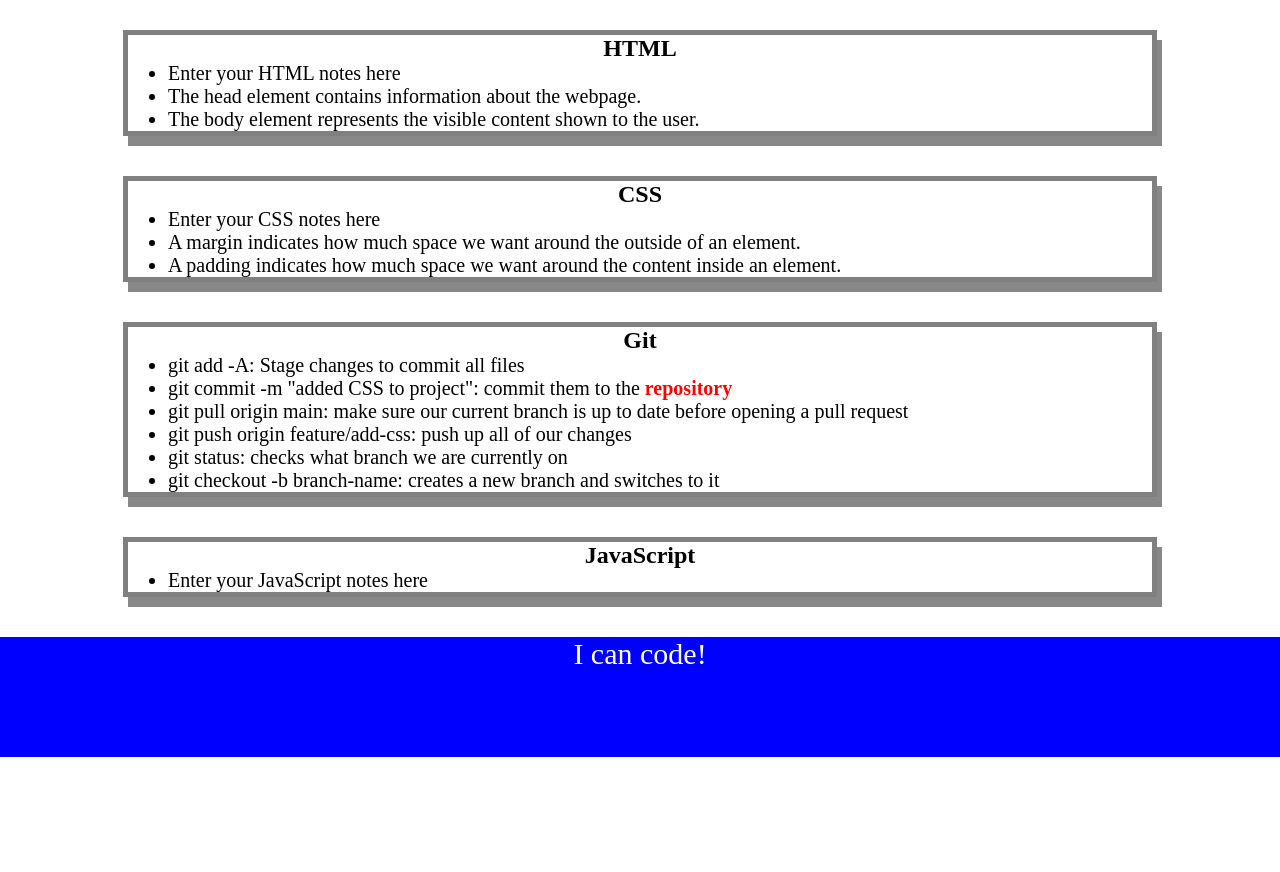
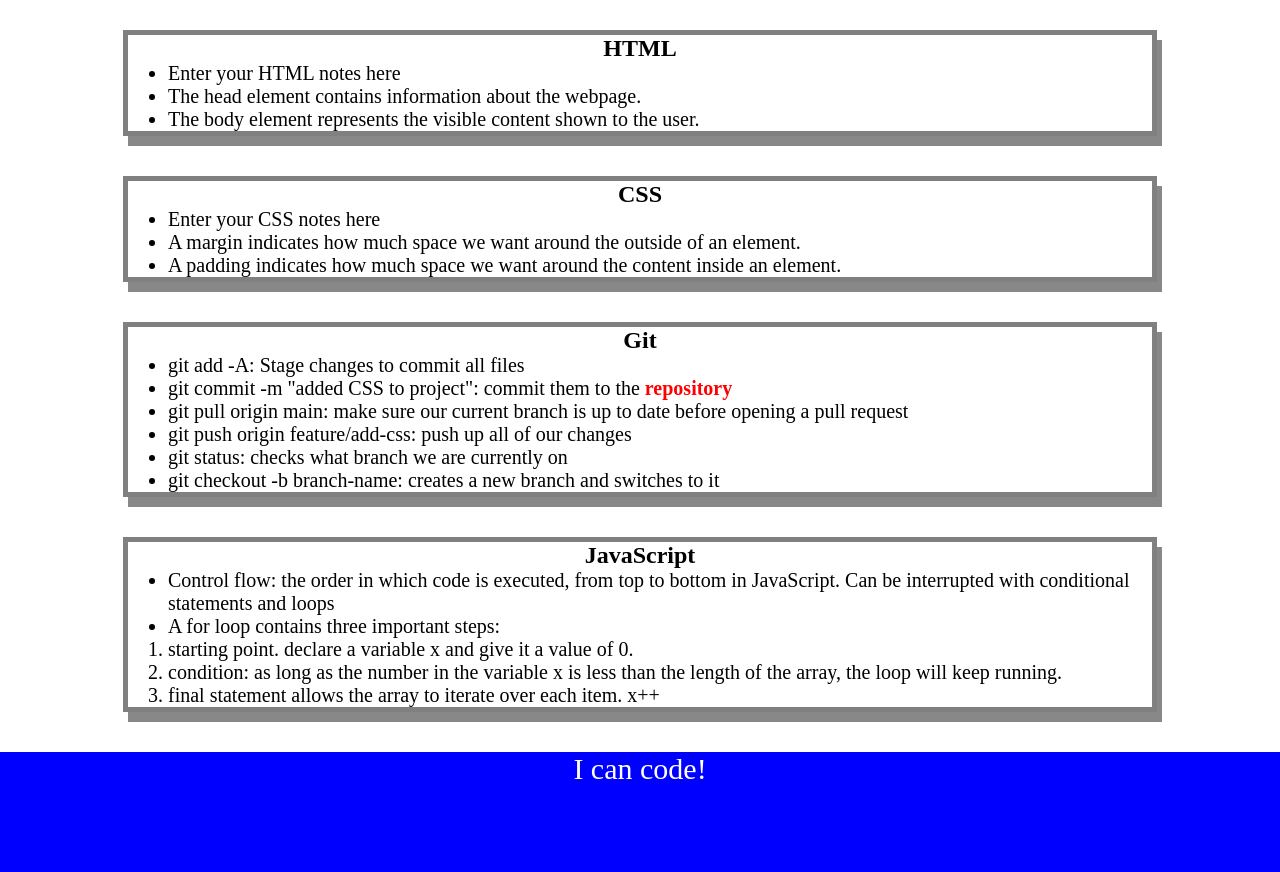
Before and after one commit to Babbalicious/prework-study-guide, a plain HTML site: page index.html in a window 1280 px wide. Shown: the part 130-1002 px from the top of the page. Before the commit the page ends 887 px from the top, so only its background shows below. Drawn offline with Linux system fonts and the light colour scheme.

Commit message:
added javascript file

```diff
--- /dev/null
+++ b/assets/script.js
@@ -0,0 +1,27 @@
+const topics = ['HTML', 'CSS', 'Git', 'JavaScript'];
+
+for (let x = 0; x < topics.length; x++) {
+  console.log(topics[x]);
+}
+
+/*
+if (topic === 'HTML') {
+  console.log("Let's study HTML!");
+} else if (topic === 'CSS') {
+  console.log("Let's study CSS!");
+} else if (topic === 'Git') {
+  console.log("Let's study Git!");
+} else if (topic === 'JavaScript') {
+  console.log("Let's study JavaScript!");
+} else {
+  console.log('Please try again!');
+}
+*/
+
+const shapes = ['triangle', 'square', 'pentagon', 'circle'];
+console.log(shapes[0]);
+console.log(shapes.length);
+
+for (let x = 0; x < shapes.length; x++) {
+  console.log(shapes[x]);
+}
--- a/index.html
+++ b/index.html
@@ -14,6 +14,7 @@
         src="./assets/bowtie-cat.png"
         alt="Profile image of cat wearing a bow tie."
       />
+      <h2>✨ Open the Console to See What's Happening ✨</h2>
     </header>
     <main>
       <section class="card" id="html-section">
@@ -65,12 +66,32 @@
       <section class="card" id="javascript-section">
         <h2>JavaScript</h2>
         <ul>
-          <li>Enter your JavaScript notes here</li>
+          <li>
+            Control flow: the order in which code is executed, from top to
+            bottom in JavaScript. Can be interrupted with conditional statements
+            and loops
+          </li>
+          <li>
+            A for loop contains three important steps:
+            <ol>
+              <li>
+                starting point. declare a variable x and give it a value of 0.
+              </li>
+              <li>
+                condition: as long as the number in the variable x is less than
+                the length of the array, the loop will keep running.
+              </li>
+              <li>
+                final statement allows the array to iterate over each item. x++
+              </li>
+            </ol>
+          </li>
         </ul>
       </section>
     </main>
     <footer>
       <p>I can code!</p>
     </footer>
+    <script src="./assets/script.js"></script>
   </body>
 </html>
```
